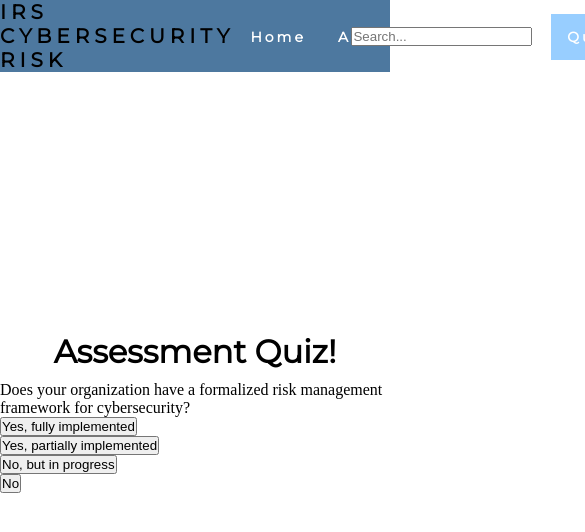
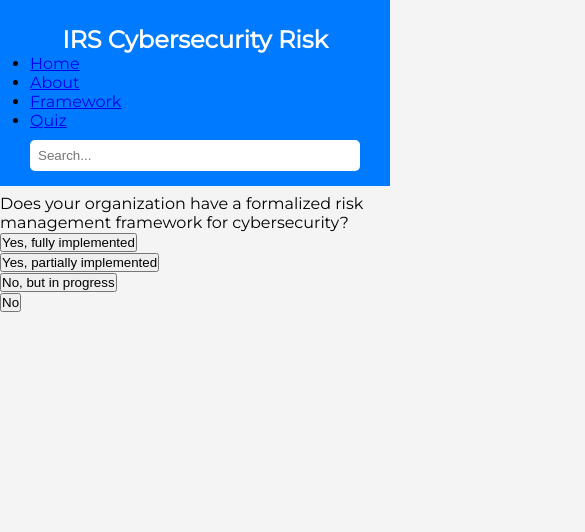
Before and after one commit to yamamacoding/cyber, a plain HTML site: page quiz.html in a window 390 px wide. Shown: the top 532 px of the page, 585 px wide, since content can reach past the window. Drawn offline with Linux system fonts and the light colour scheme.

Commit message:
Update style.css

```diff
--- a/style.css
+++ b/style.css
@@ -1,109 +1,134 @@
-*{
-
-  margin: 0px;
-
-  padding: 0px;
-
-  box-sizing: border-box;
-
-}
-.body-text {
-
-  display: flex;
-
-  flex-direction: column;
-
-  padding: 10px;
-
-  font-family: "Montserrat", sans-serif;
-
-  align-items: center;
-
-  justify-content: center;
-
-  margin-top: 250px;
-
+/* General Reset */
+* {
+    margin: 0;
+    padding: 0;
+    box-sizing: border-box;
 }
 
-nav {
-
-  display: flex;
-
-  justify-content: space-around;
-
-  align-items: center;
-
-  min-height: 8vh;
-
-  background-color: #4D789F;
-
-  font-family: "Montserrat", sans-serif;
-
+/* Body and background */
+body {
+    font-family: 'Montserrat', sans-serif;
+    background-color: #f4f4f4;
 }
 
-.heading {
-
-  color: black;
-
-  text-transform: uppercase;
-
-  letter-spacing: 5px;
-
-  font-size: 20px;
-
+/* Navbar Styling */
+nav {
+    display: flex;
+    justify-content: space-between;
+    align-items: center;
+    background-color: #007bff; /* Blue color */
+    padding: 15px 30px;
+    position: fixed;
+    top: 0;
+    left: 0;
+    right: 0;
+    z-index: 1000;
 }
 
-.nav-links {
-
-  display: flex;
-
-  justify-content: space-around;
-
-  width: 30%;
-
+/* Left Side: Dropdown Menu */
+.dropdown {
+    position: relative;
 }
 
-.nav-links li {
-
-  list-style: none;
-
+.dropbtn {
+    background-color: #007bff;
+    color: white;
+    padding: 14px 20px;
+    font-size: 18px;
+    border: none;
+    cursor: pointer;
+    text-align: center;
 }
 
-.nav-links a {
+    .dropbtn:hover {
+        background-color: #0056b3; /* Darker blue on hover */
+    }
 
-  color: white;
-
-  text-decoration: none;
-
-  letter-spacing: 3px;
-
-  font-weight: bold;
-
-  font-size: 14px;
-
-  padding: 14px 16px;
-
+/* Dropdown Menu Content */
+.dropdown-content {
+    display: none;
+    position: absolute;
+    background-color: #007bff;
+    min-width: 160px;
+    z-index: 1;
+    border-radius: 5px;
+    padding: 10px;
+    top: 40px;
 }
 
-.nav-links a:hover:not(.active) {
+    .dropdown-content a {
+        color: white;
+        padding: 12px 16px;
+        text-decoration: none;
+        display: block;
+    }
 
-  background-color:#4D789F;
+        .dropdown-content a:hover {
+            background-color: #0056b3; /* Darker blue on hover */
+        }
 
+/* Show Dropdown on Hover */
+.dropdown:hover .dropdown-content {
+    display: block;
 }
 
-.nav-links li a.active {
-
-  background-color: #98ceff;
-
+/* Center: Title IRS CRA */
+.heading h4 {
+    color: white;
+    font-size: 24px;
+    font-weight: bold;
 }
 
-/* Need to ask how to center the image to be under the text */
-img {
-    display: block;
-    margin: 0 auto;
-    margin-top: 20px;
-    width: 100%;
-    max-width: 600px;
-    height: auto;
-    border-radius: 8px;
+/* Right Side: Search Bar */
+.search-form input {
+    padding: 8px;
+    border-radius: 5px;
+    border: none;
+    width: 200px;
+    outline: none;
 }
+
+    /* Focused Search Bar */
+    .search-form input:focus {
+        border: 2px solid #ffcb05; /* Gold highlight on focus */
+    }
+
+/* Body Content */
+.body-text {
+    margin-top: 100px; /* Add space for fixed navbar */
+    padding: 20px;
+    text-align: center;
+}
+
+    .body-text h1 {
+        color: #333;
+        font-size: 28px;
+        margin-bottom: 20px;
+    }
+
+    .body-text img {
+        max-width: 100%;
+        height: auto;
+    }
+
+/* Media Queries for Small Screens */
+@media (max-width: 768px) {
+    nav {
+        flex-direction: column;
+        align-items: stretch;
+    }
+
+    .dropdown {
+        width: 100%;
+    }
+
+    .search-form input {
+        width: 100%;
+        margin-top: 10px;
+    }
+
+    .heading h4 {
+        text-align: center;
+        margin-top: 10px;
+    }
+}
```
